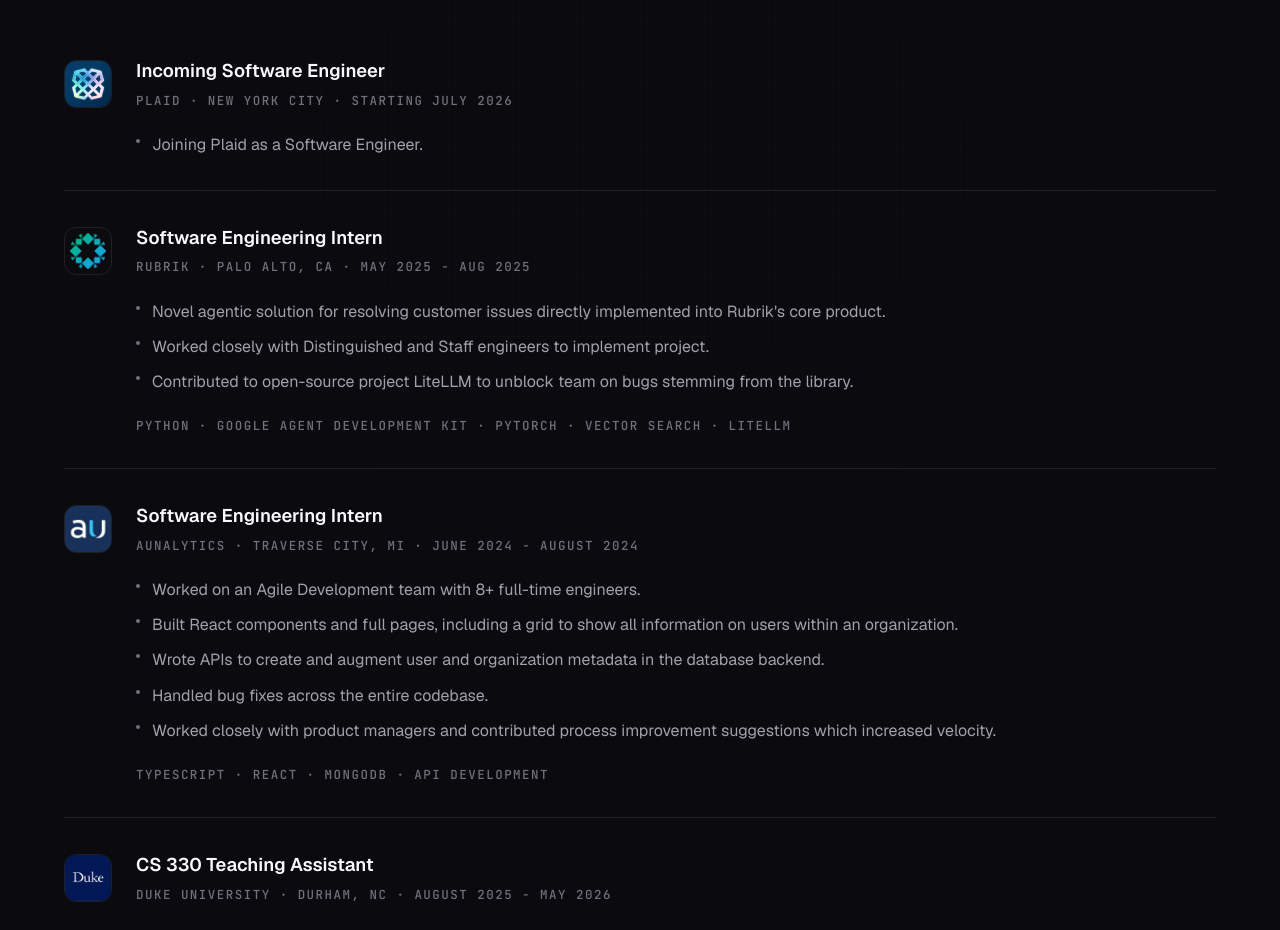
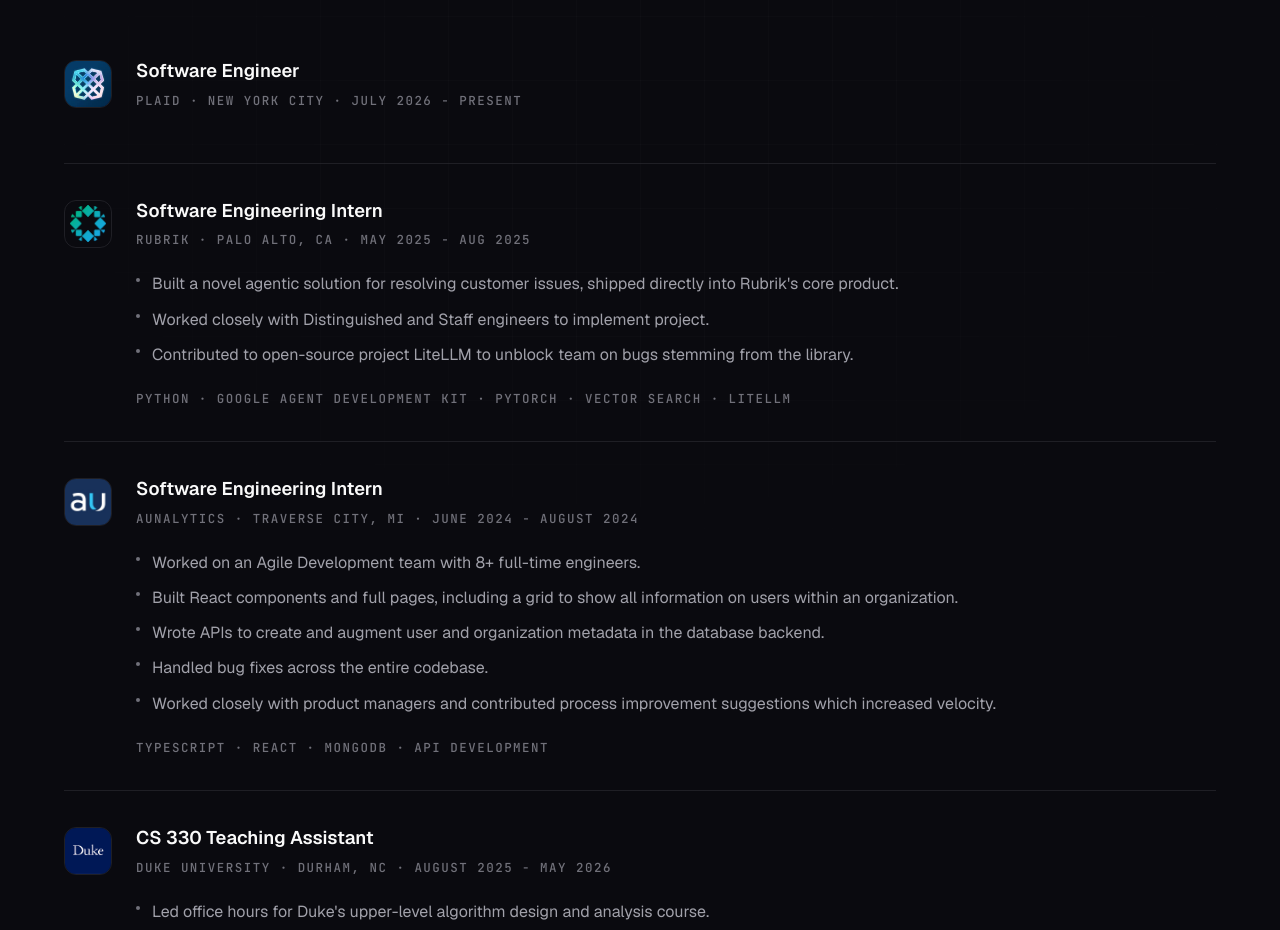
Before and after one commit to Davis-60/Portfolio-Website, a React (Vite) app: page /work in a window 1280 px wide. Shown: the part 240-1170 px from the top of the page. Built offline with nearby package versions, Linux system fonts and the light colour scheme.

Commit message:
Update Copy

```diff
--- a/index.html
+++ b/index.html
@@ -9,7 +9,7 @@
     <meta name="theme-color" content="#0a0a0f" />
     <meta
       name="description"
-      content="Davis Featherstone - Software Engineer Portfolio"
+      content="Davis Featherstone — Software Engineer at Plaid. Full-stack development and agentic AI."
     />
     <link rel="apple-touch-icon" sizes="180x180" href="/apple-touch-icon.png" />
     <link rel="manifest" href="/manifest.json" />
--- a/src/components/HomeComp.tsx
+++ b/src/components/HomeComp.tsx
@@ -79,8 +79,8 @@
                 lineHeight: 1.8,
               }}
             >
-              I'm a recent graduate of Duke University with a BS in Computer Science and minor in
-              Economics. Passionate about full-stack development and agentic AI.
+              Software engineer at Plaid, passionate about full-stack development and agentic
+              AI. Duke University BS in Computer Science with a minor in Economics, class of 2026.
             </Typography>
             <Stack
               direction="row"
--- a/src/components/Projects.tsx
+++ b/src/components/Projects.tsx
@@ -18,14 +18,14 @@
     id: 1,
     title: "Customer Support Agentic AI",
     description:
-      "Agentic AI for Customer Support at Rubrik. Combines dynamically generated API calls with solution steps to triage issues end to end.",
+      "Built an agentic AI system for customer support at Rubrik. Combines dynamically generated API calls with solution steps to triage issues end to end.",
     tags: ["Google ADK", "Python", "LLM", "Agent Tools"],
   },
   {
     id: 2,
     title: "Smart Mirror Platform",
     description:
-      "Raspberry Pi smart mirror system. Uses facial recognition to load user specific profiles with custom widget layouts defined in a web editor. Also includes gesture and speech input. Built in team of 3.",
+      "Raspberry Pi smart mirror system. Uses facial recognition to load user-specific profiles with custom widget layouts defined in a web editor. Also includes gesture and speech input. Built with a team of 3.",
     tags: ["Raspberry Pi", "React", "TypeScript", "Python", "Flask", "Computer Vision"],
     gitRepoURL: "https://github.com/danieljcohen/smart_mirror",
   },
@@ -41,7 +41,7 @@
     id: 4,
     title: "System for Processor Analysis GUI",
     description:
-      "Project improves upon Duke Research Project applying Statistical Model Checking to Computer Architecture Data.",
+      "GUI that improves on a Duke research project applying statistical model checking to computer architecture data.",
     tags: ["Python", "Tkinter", "LLM"],
     gitRepoURL: "https://gitlab.oit.duke.edu/dcf33/spa-gui",
   },
--- a/src/components/WorkHistory.tsx
+++ b/src/components/WorkHistory.tsx
@@ -22,13 +22,11 @@
 const workExperiences: WorkExperience[] = [
   {
     id: 1,
-    title: "Incoming Software Engineer",
+    title: "Software Engineer",
     company: "Plaid",
     location: "New York City",
-    duration: "Starting July 2026",
-    description: [
-      "Joining Plaid as a Software Engineer.",
-    ],
+    duration: "July 2026 - Present",
+    description: [],
     logo: "/plaid_logo.jpeg",
     logoStyle: { height: "130%", width: "130%", objectFit: "contain" },
   },
@@ -39,7 +37,7 @@
     location: "Palo Alto, CA",
     duration: "May 2025 - Aug 2025",
     description: [
-      "Novel agentic solution for resolving customer issues directly implemented into Rubrik's core product.",
+      "Built a novel agentic solution for resolving customer issues, shipped directly into Rubrik's core product.",
       "Worked closely with Distinguished and Staff engineers to implement project.",
       "Contributed to open-source project LiteLLM to unblock team on bugs stemming from the library.",
     ],
@@ -77,8 +75,8 @@
     location: "Durham, NC",
     duration: "August 2025 - May 2026",
     description: [
-      "Leading office hours for Duke's upper-level algorithm design and analysis course.",
-      "Grading homework and exams.",
+      "Led office hours for Duke's upper-level algorithm design and analysis course.",
+      "Graded homework and exams.",
     ],
     logo: "/duke_logo.png",
     logoStyle: { height: "100%", width: "100%", objectFit: "contain" },
```
